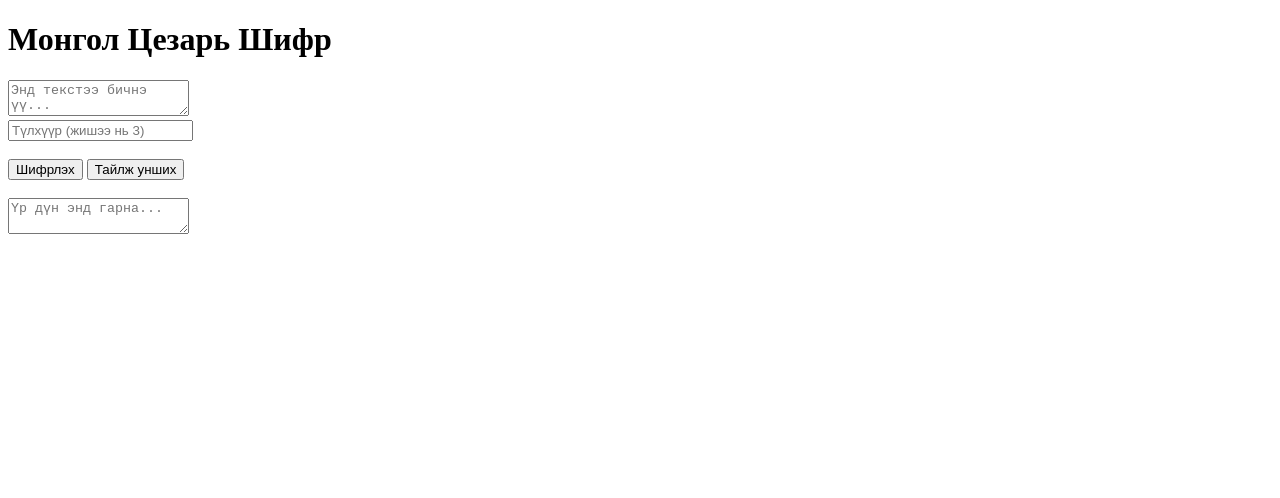
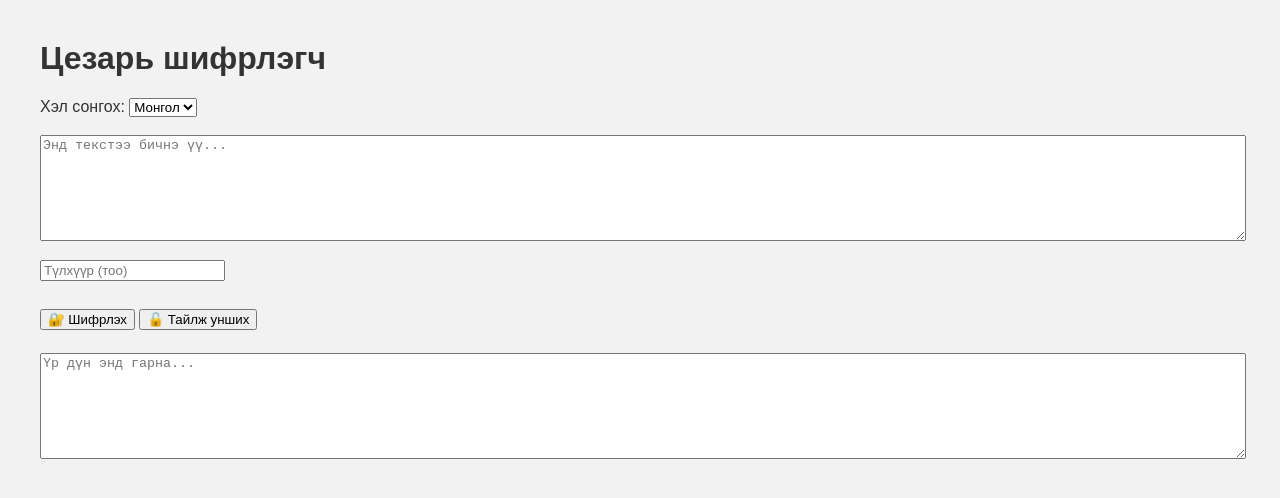
Before and after one commit to Mugi525/mongol.caesar, a plain HTML site: page index.html in a window 1280 px wide. Drawn offline with Linux system fonts and the light colour scheme.

Commit message:
index.html

```diff
--- a/index.html
+++ b/index.html
@@ -2,16 +2,30 @@
 <html lang="mn">
 <head>
     <meta charset="UTF-8">
-    <title>Монгол Цезарь Шифр</title>
+    <meta name="viewport" content="width=device-width, initial-scale=1.0">
+    <title>Цезарь Шифр</title>
+    <link rel="stylesheet" href="style.css">
 </head>
 <body>
-    <h1>Монгол Цезарь Шифр</h1>
+    <h1>Цезарь шифрлэгч</h1>
+
+    <label for="language">Хэл сонгох:</label>
+    <select id="language">
+        <option value="mn">Монгол</option>
+        <option value="en">Англи</option>
+    </select>
+
+    <br><br>
+
     <textarea id="inputText" placeholder="Энд текстээ бичнэ үү..."></textarea><br>
-    <input type="number" id="key" placeholder="Түлхүүр (жишээ нь 3)">
+
+    <input type="number" id="key" placeholder="Түлхүүр (тоо)">
     <br><br>
-    <button onclick="encrypt()">Шифрлэх</button>
-    <button onclick="decrypt()">Тайлж унших</button>
+
+    <button onclick="encrypt()">🔐 Шифрлэх</button>
+    <button onclick="decrypt()">🔓 Тайлж унших</button>
     <br><br>
+
     <textarea id="outputText" placeholder="Үр дүн энд гарна..."></textarea>
 
     <script src="script.js"></script>
```
